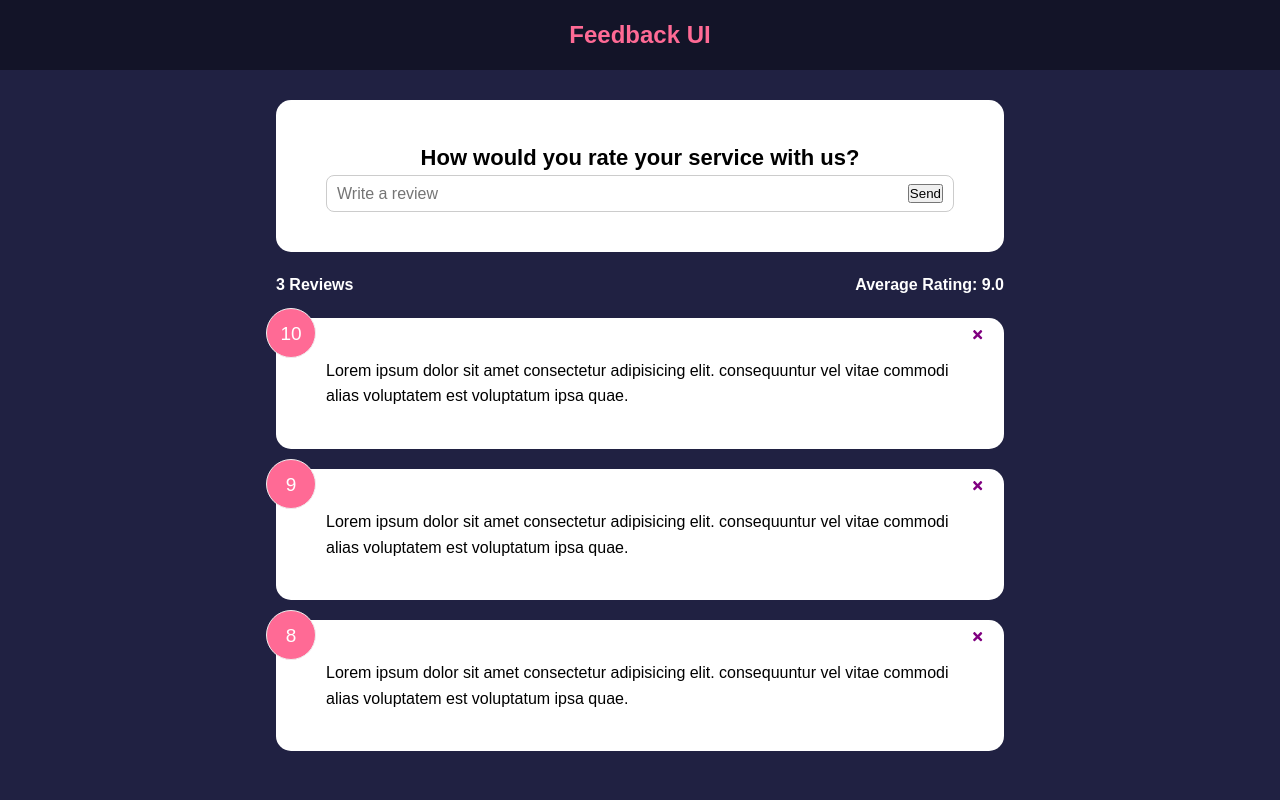
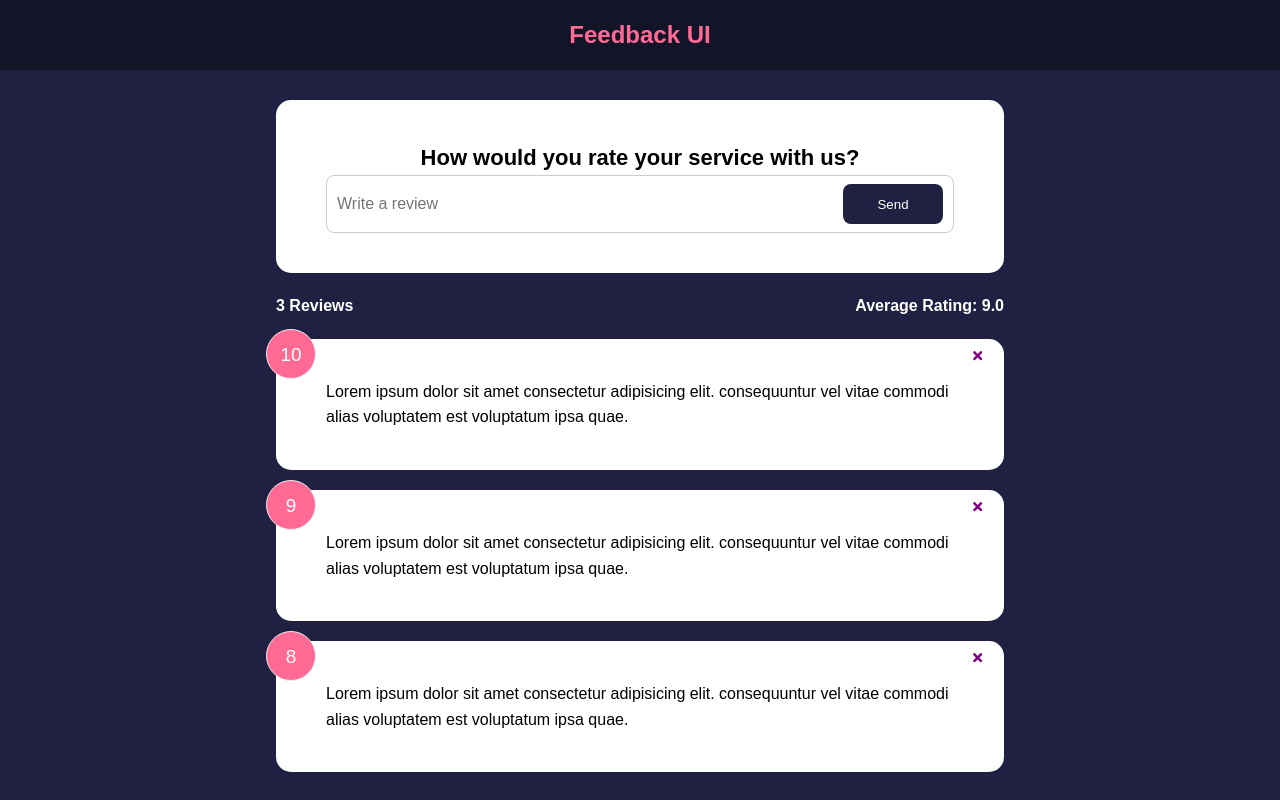
Before and after one commit to Josh-Alhassan/React-from-to-back, a React (Create React App) app in the folder feedbackapp/: page / in a window 1280 px wide. Built offline with nearby package versions, Linux system fonts and the light colour scheme.

Commit message:
Custom button component

```diff
--- a/feedbackapp/src/component/FeedbackForm.jsx
+++ b/feedbackapp/src/component/FeedbackForm.jsx
@@ -1,6 +1,7 @@
 import React from 'react';
 import { useState } from 'react';
 import Card from './shared/Card';
+import Button from './shared/Button';
 
 function FeedbackForm() {
     const [text, setText] = useState('')
@@ -19,7 +20,7 @@
                 placeholder='Write a review'
                 value={text}
             />
-            <button type="submit">Send</button>
+            <Button type="submit">Send</Button>
         </div>
     </Card>
   )
--- /dev/null
+++ b/feedbackapp/src/component/shared/Button.jsx
@@ -0,0 +1,24 @@
+import React from 'react';
+import PropTypes from 'prop-types';
+
+function Button({children, version, type, isDisabled}) {
+  return (
+    <button type={type} disabled={isDisabled} className={`btn btn-${version}`} > {children}</button>
+  )
+}
+
+Button.defaultProps = {
+    version: 'primary',
+    type: 'button',
+    isDisabled: false,
+}
+
+Button.propTypes = {
+    children: PropTypes.node.isRequired,
+    version: PropTypes.string,
+    type: PropTypes.string,
+    isDisabled: PropTypes.bool,
+
+}
+
+export default Button
```
